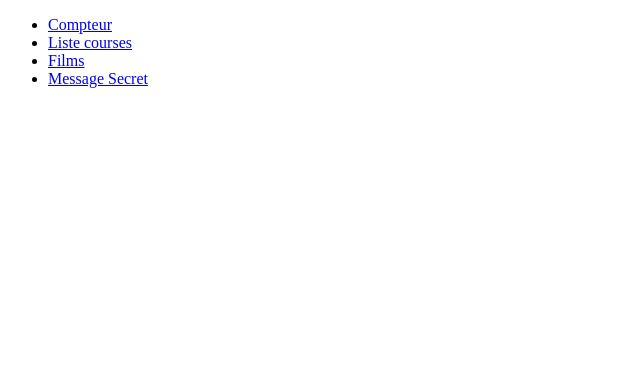
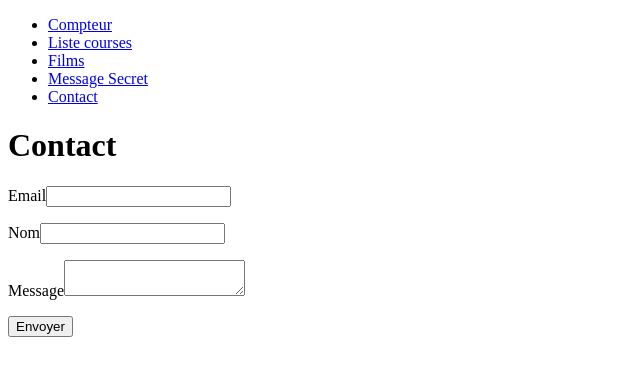
Before and after one commit to Thaisrr/booster-vue-exo, a Vue app: page /contact in a window 1280 px wide. Shown: the top 376 px of the page, without its empty margins (0-640 px from the left). Built offline with nearby package versions, Linux system fonts and the light colour scheme.

Commit message:
corrigé contact form

```diff
--- a/package.json
+++ b/package.json
@@ -9,6 +9,7 @@
   },
   "dependencies": {
     "core-js": "^3.8.3",
+    "vee-validate": "^4.13.2",
     "vue": "^3.2.13",
     "vue-router": "^4.4.3"
   },
--- a/src/components/MyNav.vue
+++ b/src/components/MyNav.vue
@@ -17,6 +17,9 @@
     <li>
       <RouterLink to="./secret">Message Secret</RouterLink>
     </li>
+    <li>
+      <RouterLink to="./contact">Contact</RouterLink>
+    </li>
   </ul>
 </nav>
 </template>
--- /dev/null
+++ b/src/pages/ContactForm.vue
@@ -0,0 +1,78 @@
+<script setup>
+
+import {ErrorMessage, Field, Form} from "vee-validate";
+
+function handleSubmit(values) {
+  console.log(values);
+}
+
+function checkEmail(value) {
+  if(!value) {
+    return 'Veuillez entrer un email';
+  }
+
+  if(!value.match( /^[A-Z0-9._%+-]+@[A-Z0-9.-]+\.[A-Z]{2,4}$/i)) {
+    return 'Email invalide';
+  }
+
+  return true;
+}
+
+function checkName(value) {
+  if(!value) {
+    return 'Veuillez entrer un nom';
+  }
+
+  if(value.length < 3) {
+    return 'Veuillez entrer un nom valide ( min 2 caractères )';
+  }
+
+  return true;
+}
+
+function checkMsg(value) {
+  if(!value) {
+    return 'Veuillez entrer un message';
+  }
+  if(value.length < 100) {
+    return 'Message trop court'
+  }
+
+  if(value.length > 1000) {
+    return 'Message trop long';
+  }
+
+  return true;
+}
+
+</script>
+
+<template>
+  <h1>Contact</h1>
+
+  <Form @submit="handleSubmit">
+    <p>
+      <label for="email">Email</label>
+      <Field id="email" name="email" type="email" v-bind:rules="checkEmail" />
+      <ErrorMessage name="email" />
+    </p>
+    <p>
+      <label for="name">Nom</label>
+      <Field id="name" name="name" v-bind:rules="checkName" />
+      <ErrorMessage name="name" />
+    </p>
+    <p>
+      <label for="msg">Message</label>
+      <Field as="textarea" id="msg" name="message" v-bind:rules="checkMsg"/>
+      <ErrorMessage name="message" />
+    </p>
+    <p>
+      <button>Envoyer</button>
+    </p>
+  </Form>
+
+</template>
+
+<style scoped>
+
+</style>
--- a/src/router/index.js
+++ b/src/router/index.js
@@ -3,6 +3,7 @@ import CounterComponent from "@/pages/CounterComponent.vue";
 import ListeComponent from "@/pages/ListeComponent.vue";
 import ListeFilm from "@/pages/ListeFilm.vue";
 import SecretMessage from "@/pages/SecretMessage.vue";
+import ContactForm from "@/pages/ContactForm.vue";
 
 const router = createRouter({
     history: createWebHistory(),
@@ -11,6 +12,7 @@ const router = createRouter({
         {path: '/courses', component: ListeComponent},
         {path: '/movies', component: ListeFilm},
         {path: '/secret', component: SecretMessage},
+        {path: '/contact', component: ContactForm},
     ]
 });
 
```
Also changed, not shown: 1 other file (tests, documents, lock files or other folders).
